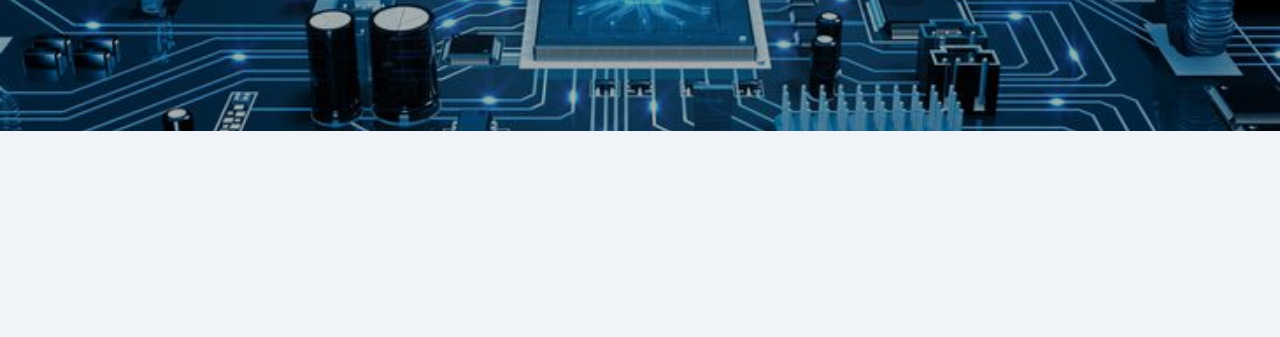
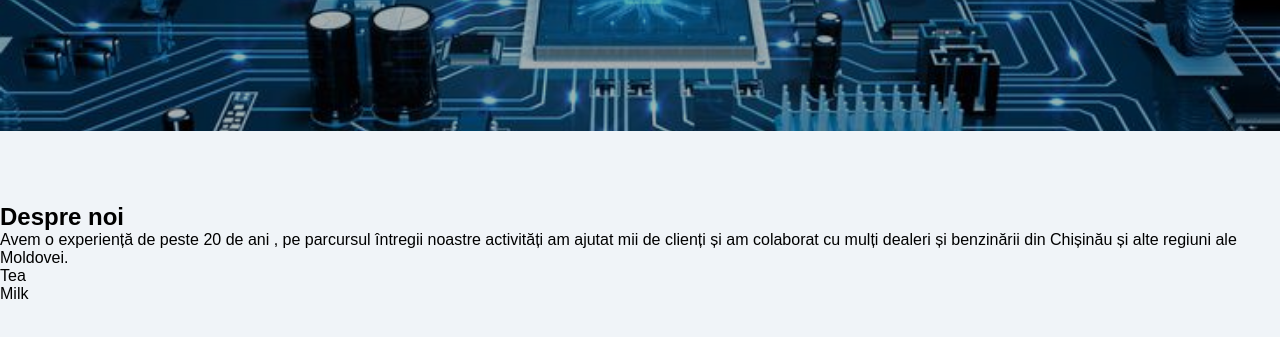
Before and after one commit to shenn3ru/Car-audio-service, a plain HTML site: page soimuservice.html in a window 1280 px wide. Shown: the part 387-724 px from the top of the page. Drawn offline with Linux system fonts and the light colour scheme.

Commit message:
Fixed issue #1

```diff
--- a/soimuservice.html
+++ b/soimuservice.html
@@ -26,5 +26,15 @@
     </section>
 
     <script src="java.js"></script>
+    <br> <br> <br> <br>
+    <section id="despre" class="despre">
+        <h2> Despre noi </h2>
+        <ul>
+            <li> Avem o experiență de peste 20 de ani , pe parcursul întregii noastre activități am ajutat mii de clienți și am colaborat cu mulți dealeri și benzinării din Chișinău și alte regiuni ale Moldovei. </li>
+            <li>Tea</li>
+            <li>Milk</li>
+          </ul>
+
+    </section>
 </body>
 </html>
```
